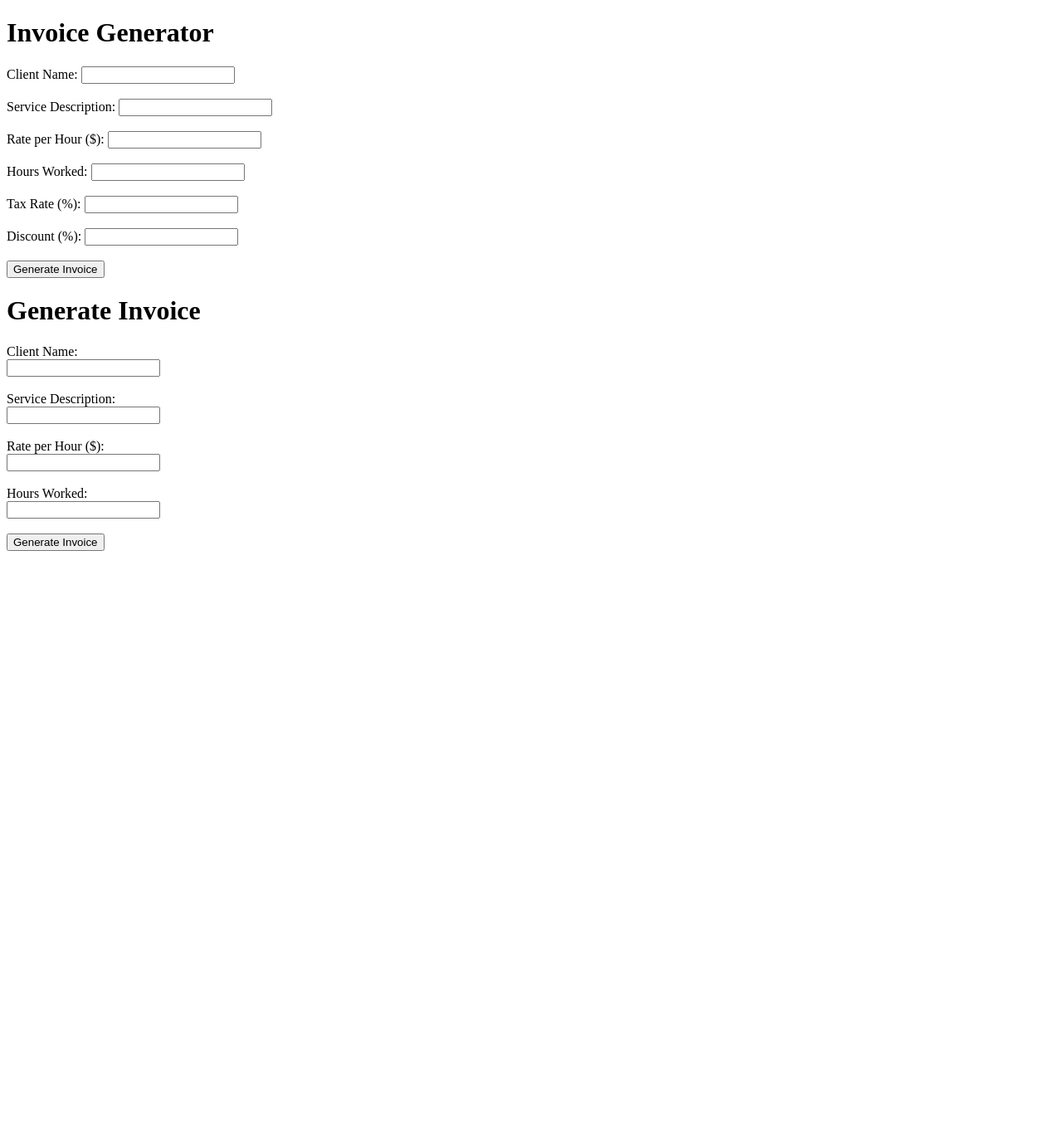
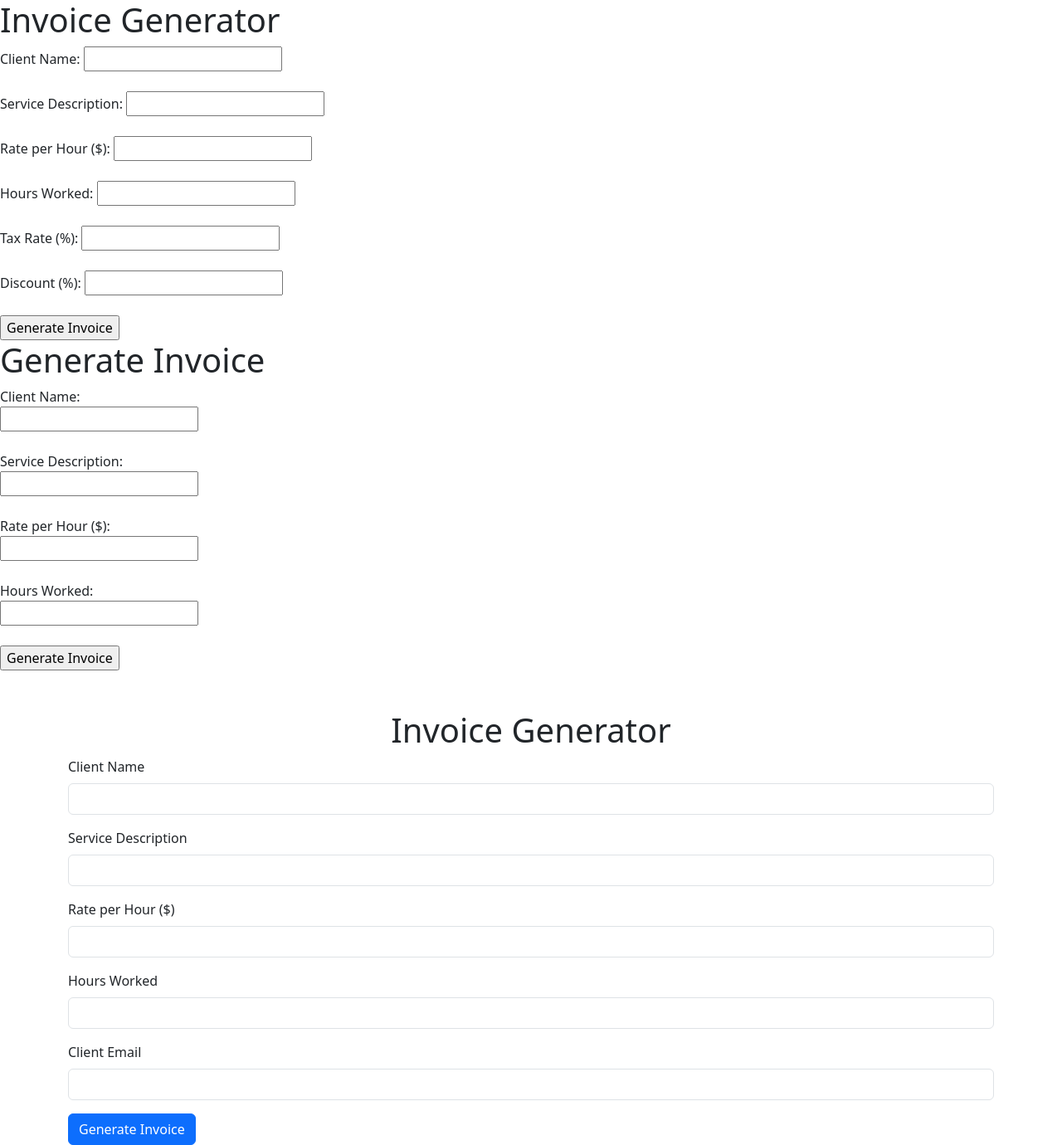
Before and after one commit to hubtamil/invoice-generator, a Flask app: page / in a window 1280 px wide. Shown: the whole page at 83% size. Before the commit the page ends 664 px from the top, so only its background shows below. Run offline with Flask 3, Linux system fonts and the light colour scheme.

Commit message:
Updated app with email functionality and web form

```diff
--- a/app.py
+++ b/app.py
@@ -44,3 +44,137 @@ def generate():
 
 if __name__ == '__main__':
     app.run(debug=True)
+from flask import Flask, render_template, request
+from flask_mail import Mail, Message
+from fpdf import FPDF
+from datetime import datetime
+import os
+
+app = Flask(__name__)
+
+# Mail configuration
+app.config['MAIL_SERVER'] = 'smtp.gmail.com'
+app.config['MAIL_PORT'] = 465
+app.config['MAIL_USERNAME'] = 'your-email@gmail.com'  # Use environment variables for sensitive data
+app.config['MAIL_PASSWORD'] = 'your-email-password'
+app.config['MAIL_USE_TLS'] = False
+app.config['MAIL_USE_SSL'] = True
+
+mail = Mail(app)
+
+def generate_invoice(client_name, service, rate, hours):
+    total = rate * hours
+    file_name = f"invoices/{client_name.replace(' ', '_')}_invoice.pdf"
+    pdf = FPDF()
+    pdf.add_page()
+    pdf.set_font("Arial", 'B', 16)
+    pdf.cell(200, 10, txt="INVOICE", ln=True, align="C")
+    pdf.set_font("Arial", size=12)
+    pdf.cell(200, 10, txt=f"Date: {datetime.now().strftime('%Y-%m-%d')}", ln=True, align="C")
+    pdf.ln(10)
+
+    pdf.cell(200, 10, txt=f"Bill To: {client_name}", ln=True)
+    pdf.cell(200, 10, txt=f"Service: {service}", ln=True)
+    pdf.cell(200, 10, txt=f"Rate: ${rate:.2f} per hour", ln=True)
+    pdf.cell(200, 10, txt=f"Hours: {hours}", ln=True)
+    pdf.set_font("Arial", 'B', 12)
+    pdf.cell(200, 10, txt=f"Total Amount: ${total:.2f}", ln=True)
+
+    pdf.output(file_name)
+    print(f"\n✅ Invoice generated: {file_name}")
+    return file_name
+
+@app.route('/generate_invoice', methods=['GET', 'POST'])
+def generate_invoice_route():
+    if request.method == 'POST':
+        client_name = request.form['client_name']
+        service = request.form['service']
+        rate = float(request.form['rate'])
+        hours = float(request.form['hours'])
+        invoice_file = generate_invoice(client_name, service, rate, hours)
+
+        msg = Message('Your Invoice', sender='your-email@gmail.com', recipients=[request.form['email']])
+        msg.body = 'Here is your invoice.'
+        with app.open_resource(invoice_file) as fp:
+            msg.attach(invoice_file, 'application/pdf', fp.read())
+
+        mail.send(msg)
+        return f'Invoice sent to {request.form["email"]}'
+
+    return render_template('index.html')
+
+if __name__ == '__main__':
+    app.run(debug=True)
+from flask import Flask, render_template, request
+from flask_mail import Mail, Message
+from fpdf import FPDF
+from datetime import datetime
+import os
+
+app = Flask(__name__)
+
+# Mail configuration
+app.config['MAIL_SERVER'] = 'smtp.gmail.com'
+app.config['MAIL_PORT'] = 465
+app.config['MAIL_USERNAME'] = 'your-email@gmail.com'  # Use environment variables for sensitive data
+app.config['MAIL_PASSWORD'] = 'your-email-password'
+app.config['MAIL_USE_TLS'] = False
+app.config['MAIL_USE_SSL'] = True
+
+mail = Mail(app)
+
+# Ensure 'invoices' folder exists
+if not os.path.exists("invoices"):
+    os.makedirs("invoices")
+
+def generate_invoice(client_name, service, rate, hours):
+    total = rate * hours
+    file_name = f"invoices/{client_name.replace(' ', '_')}_invoice.pdf"
+    pdf = FPDF()
+    pdf.add_page()
+    pdf.set_font("Arial", 'B', 16)
+    pdf.cell(200, 10, txt="INVOICE", ln=True, align="C")
+    pdf.set_font("Arial", size=12)
+    pdf.cell(200, 10, txt=f"Date: {datetime.now().strftime('%Y-%m-%d')}", ln=True, align="C")
+    pdf.ln(10)
+
+    pdf.cell(200, 10, txt=f"Bill To: {client_name}", ln=True)
+    pdf.cell(200, 10, txt=f"Service: {service}", ln=True)
+    pdf.cell(200, 10, txt=f"Rate: ${rate:.2f} per hour", ln=True)
+    pdf.cell(200, 10, txt=f"Hours: {hours}", ln=True)
+    pdf.set_font("Arial", 'B', 12)
+    pdf.cell(200, 10, txt=f"Total Amount: ${total:.2f}", ln=True)
+
+    pdf.output(file_name)
+    return file_name
+
+@app.route('/')
+def home():
+    return render_template('index.html')
+
+@app.route('/generate_invoice', methods=['GET', 'POST'])
+def generate_invoice_route():
+    if request.method == 'POST':
+        client_name = request.form['client_name']
+        service = request.form['service']
+        rate = float(request.form['rate'])
+        hours = float(request.form['hours'])
+        email = request.form['email']
+
+        # Generate the invoice
+        invoice_file = generate_invoice(client_name, service, rate, hours)
+
+        # Send the invoice via email
+        msg = Message('Your Invoice', sender='your-email@gmail.com', recipients=[email])
+        msg.body = 'Here is your invoice.'
+
+        with app.open_resource(invoice_file) as fp:
+            msg.attach(invoice_file, 'application/pdf', fp.read())
+
+        mail.send(msg)
+        return f'Invoice sent to {email}'
+
+    return render_template('index.html')
+
+if __name__ == '__main__':
+    app.run(debug=True)
--- a/templates/index.html
+++ b/templates/index.html
@@ -54,3 +54,40 @@
     </form>
 </body>
 </html>
+<!DOCTYPE html>
+<html lang="en">
+<head>
+    <meta charset="UTF-8">
+    <meta name="viewport" content="width=device-width, initial-scale=1.0">
+    <title>Invoice Generator</title>
+    <link href="https://cdn.jsdelivr.net/npm/bootstrap@5.3.1/dist/css/bootstrap.min.css" rel="stylesheet">
+</head>
+<body>
+    <div class="container mt-5">
+        <h1 class="text-center">Invoice Generator</h1>
+        <form method="POST" action="/generate_invoice">
+            <div class="mb-3">
+                <label for="client_name" class="form-label">Client Name</label>
+                <input type="text" class="form-control" id="client_name" name="client_name" required>
+            </div>
+            <div class="mb-3">
+                <label for="service" class="form-label">Service Description</label>
+                <input type="text" class="form-control" id="service" name="service" required>
+            </div>
+            <div class="mb-3">
+                <label for="rate" class="form-label">Rate per Hour ($)</label>
+                <input type="number" class="form-control" id="rate" name="rate" required step="0.01">
+            </div>
+            <div class="mb-3">
+                <label for="hours" class="form-label">Hours Worked</label>
+                <input type="number" class="form-control" id="hours" name="hours" required step="0.01">
+            </div>
+            <div class="mb-3">
+                <label for="email" class="form-label">Client Email</label>
+                <input type="email" class="form-control" id="email" name="email" required>
+            </div>
+            <button type="submit" class="btn btn-primary">Generate Invoice</button>
+        </form>
+    </div>
+</body>
+</html>
```
